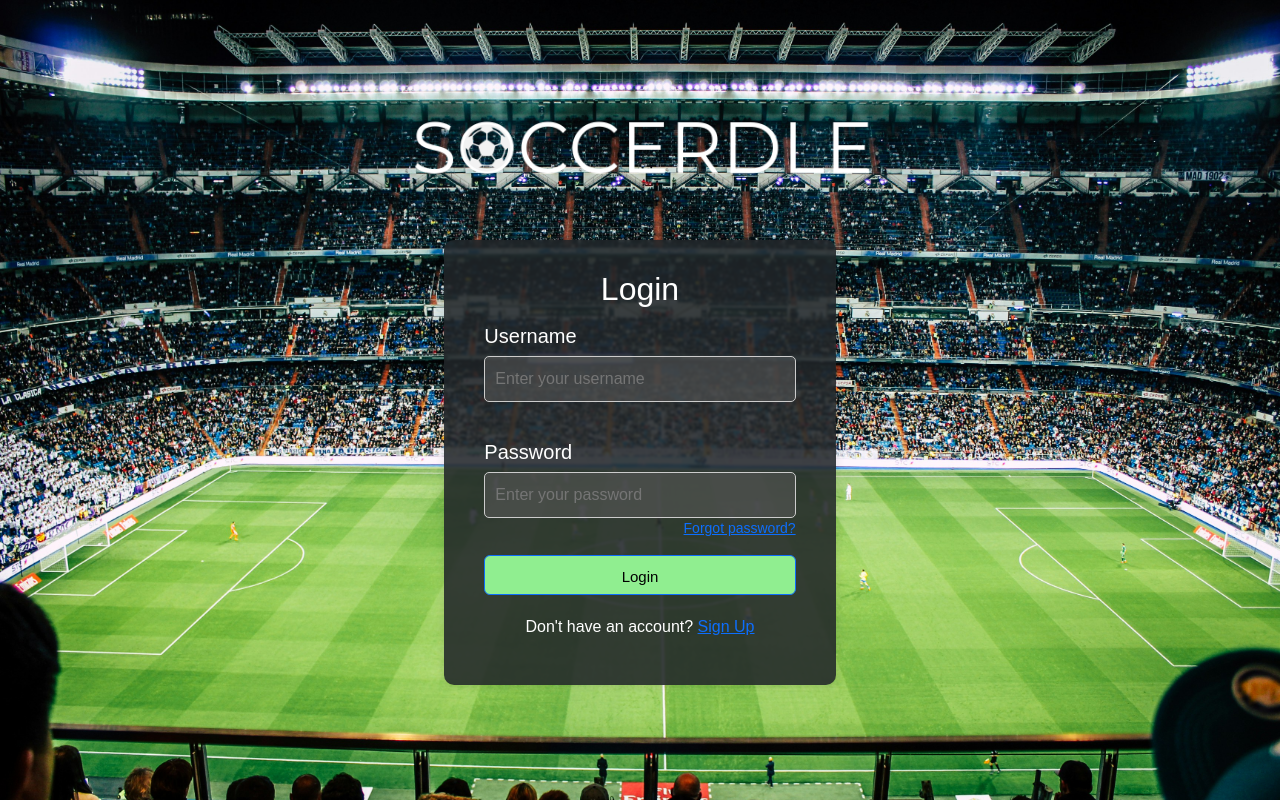
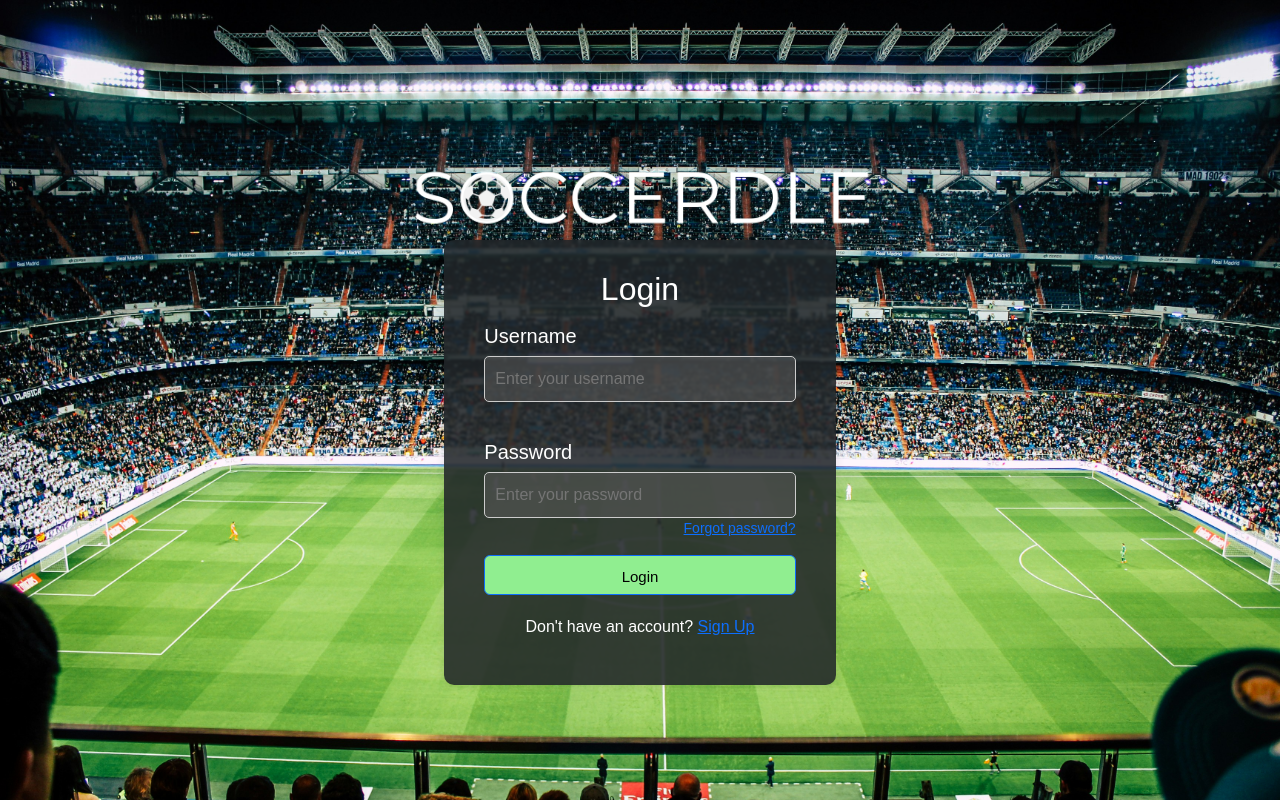
Before and after one commit to hussen2003/soccer-guesser-MERN, a React (Create React App) app in the folder frontend/: page / in a window 1280 px wide. Built offline with nearby package versions, Linux system fonts and the light colour scheme.

Commit message:
final touch

```diff
--- a/frontend/src/pages/LoginPage.js
+++ b/frontend/src/pages/LoginPage.js
@@ -6,7 +6,7 @@ const LoginPage = () => {
   return (
     <div style={{ display: 'flex', flexDirection: 'column', alignItems: 'center' }}>
       <div>
-        <img src={logo} alt="Logo" style={{ width: '550px', height: '550px', marginTop:'-150px', marginBottom:'-450px' }} />
+        <img src={logo} alt="Logo" style={{ width: '550px', height: '550px', marginTop: '-100px', marginBottom: '-500px' }} />
       </div>
       <div>
         <Login />
```
